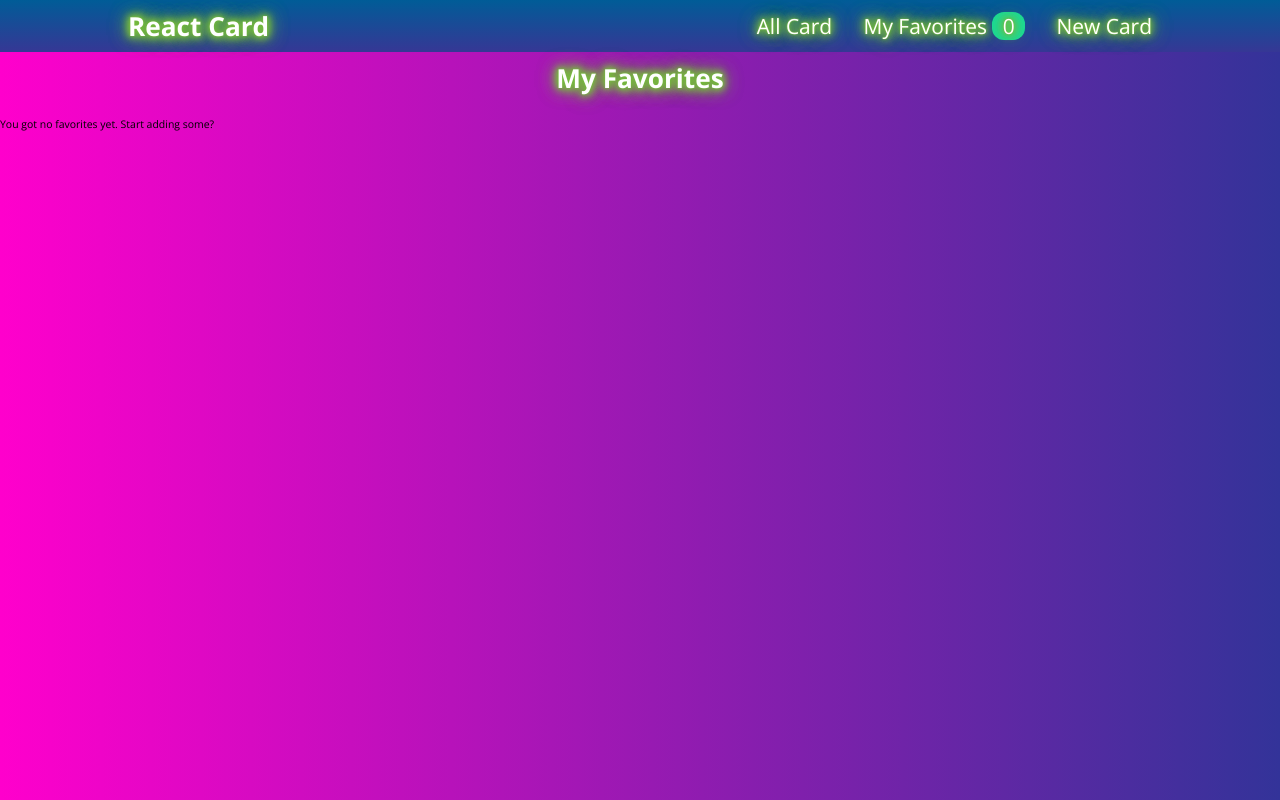
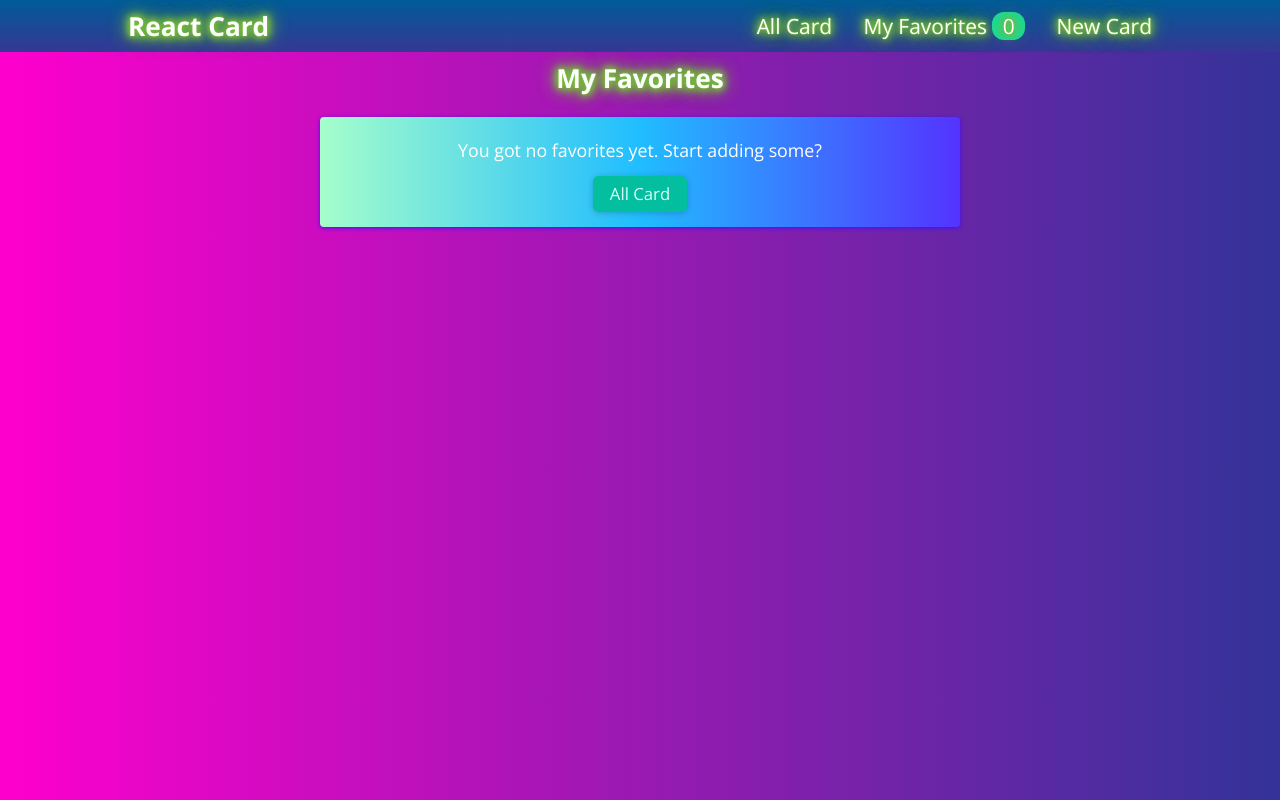
Before and after one commit to chlrobert93/ReactRouter, a React (Create React App) app: page /favorites in a window 1280 px wide. Built offline with nearby package versions, Linux system fonts and the light colour scheme.

Commit message:
Agregar componenete mensaje my favorites

```diff
--- a/src/Components/meetups/MeetupItem.js
+++ b/src/Components/meetups/MeetupItem.js
@@ -4,7 +4,7 @@ import classes from "./MeetupItem.module.css";
 import Card from "../ui/Card";
 import FavoritesContext from "../../store/favorites-context";
 
-import {List,Item} from '../meetups/styles';
+//import {List,Item} from '../meetups/styles';
 function MeetupItem(props) {
   //console.log(props);
   //Para usar createContext
--- a/src/Components/meetups/MeetupsList.js
+++ b/src/Components/meetups/MeetupsList.js
@@ -2,7 +2,7 @@ import MeetupItem from './MeetupItem';
 import classes from './MeetupList.module.css';
 
 
-import {List,Item} from '../meetups/styles';
+//import {List,Item} from '../meetups/styles';
 
 function MeetupList(props) {
 
--- /dev/null
+++ b/src/Components/mensajes/MensajeCard.js
@@ -0,0 +1,14 @@
+import { Link } from "react-router-dom";
+import classes from "./mensajes.module.css";
+
+
+function MensajeCard() {
+  return (
+    <div className={classes.card}>
+      <p className={classes.mensaje}>You got no favorites yet. Start adding some?</p>
+      <Link to="/"><a className={classes.btn}>All Card</a></Link>
+    </div>
+  );
+}
+
+export default MensajeCard;
--- /dev/null
+++ b/src/Components/mensajes/mensajes.module.css
@@ -0,0 +1,51 @@
+.card {
+  background: linear-gradient(
+    to left,
+    #5433ff,
+    #20bdff,
+    #a5fecb
+  ); /* W3C, IE 10+/ Edge, Firefox 16+, Chrome 26+, Opera 12+, Safari 7+ */
+  border-radius: 4px;
+  box-shadow: 0 1px 4px rgb(66, 14, 255);
+  /* width: 21rem;*/
+  /*margin:.5rem auto;*/
+  padding: 2rem;
+  /*height: 500px;*/
+  width: 50%;
+  margin: 0 auto;
+  text-align: center;
+
+}
+
+
+.mensaje{
+    color: #fff;
+    font-size: 1.7rem;
+    margin-bottom: 2rem;
+}
+
+.btn{
+    text-decoration: none;
+    cursor: pointer;
+    font: inherit;
+    background-color: #03be9f;
+    border: 1px solid #03be9f;
+    border-radius: 6px;
+    color: #dafff7;
+    padding: 0.5rem 1.5rem;
+    text-align: center;
+    box-shadow: 0 1px 6px rgba(0, 0, 0, 0.2);
+    font-size: 1.6rem;
+
+}
+
+.btn:hover,
+.btn:active{
+    background-color:#02afa1;
+    border-color: #02afa1;
+    text-decoration:none;
+}
+
+a:link, a:visited, a:active {
+    text-decoration:none;
+}
--- a/src/index.css
+++ b/src/index.css
@@ -53,5 +53,9 @@ h1 {
 
 h2 {
   font-size: 1.5rem;
-  color: #2c292b;
+  color: #ffffff;
 }
+
+.msCard{
+text-align: center;
+}
--- a/src/pages/Favorites.js
+++ b/src/pages/Favorites.js
@@ -2,6 +2,7 @@ import { useContext } from 'react';
 
 import FavoritesContext from '../store/favorites-context';
 import MeetupList from '../Components/meetups/MeetupsList';
+import MensajeCard from '../Components/mensajes/MensajeCard';
 
 function Favorites(){
    const favoritesCtx = useContext( FavoritesContext);
@@ -9,7 +10,7 @@ function Favorites(){
    let content;
 console.log(favoritesCtx.totalFavorites )
    if(favoritesCtx.totalFavorites === 0){
-       content = <p>You got no favorites yet. Start adding some?</p>
+       content = <p><MensajeCard /></p>
 
     }else{
         content = <MeetupList meetups={favoritesCtx.favorites} />
```
